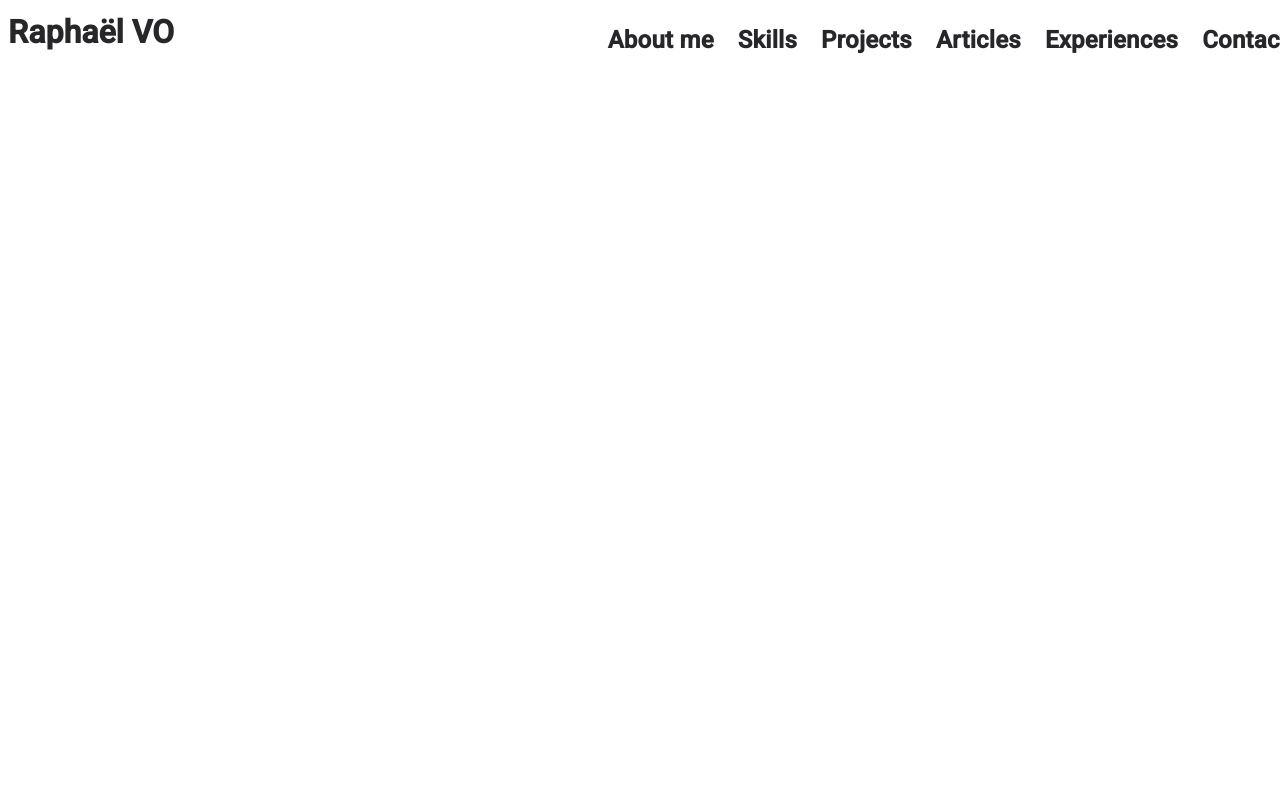
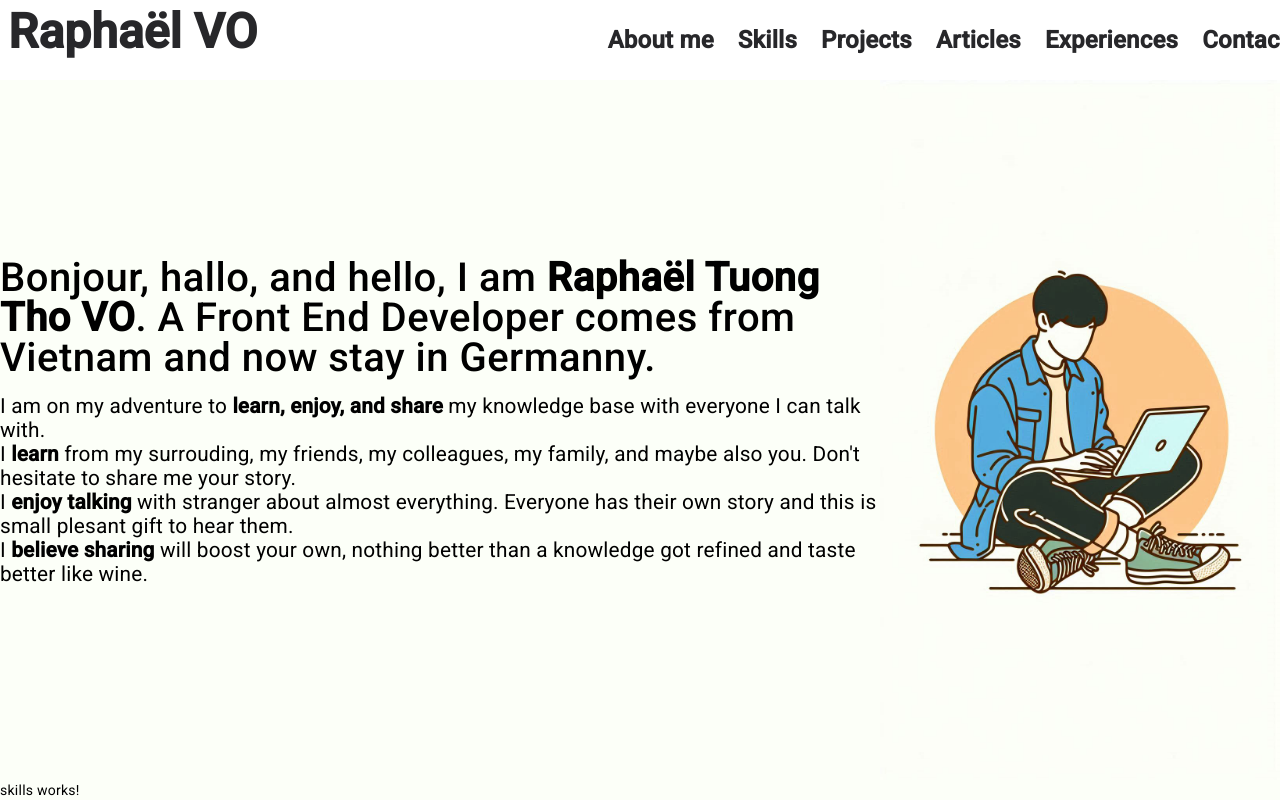
Before and after one commit to thovo/angular-landing-page-15, an Angular app: page / in a window 1280 px wide. Shown: the top 800 px of the page. Built offline with nearby package versions, Linux system fonts and the light colour scheme.

Commit message:
feat(hero): styling hero component, add new component

```diff
--- a/package.json
+++ b/package.json
@@ -36,6 +36,7 @@
     "karma-coverage": "~2.2.0",
     "karma-jasmine": "~5.1.0",
     "karma-jasmine-html-reporter": "~2.0.0",
+    "prettier": "3.3.3",
     "typescript": "~4.9.4"
   }
 }
--- a/src/app/app.component.html
+++ b/src/app/app.component.html
@@ -1 +1,9 @@
 <app-header></app-header>
+<app-hero></app-hero>
+<app-skills></app-skills>
+<app-experiences></app-experiences>
+<app-about-me></app-about-me>
+<app-projects></app-projects>
+<app-recommendations></app-recommendations>
+<app-contact></app-contact>
+<app-footer></app-footer>
--- a/src/app/components/header/header.component.scss
+++ b/src/app/components/header/header.component.scss
@@ -7,13 +7,10 @@ header {
   padding: 1rem 0.5rem;
 
   .container {
-    display: flex;
-    max-width: 1440px;
-    width: 100%;
     justify-content: space-between;
 
     h1 {
-      font-size: 2rem;
+      font-size: 3rem;
       font-weight: bold;
       color: var(--zinc-800);
     }
--- a/src/app/components/hero/hero.component.html
+++ b/src/app/components/hero/hero.component.html
@@ -1 +1,31 @@
-<p>hero works!</p>
+<div class="hero">
+  <div class="container">
+    <div class="text">
+      <h2>
+        Bonjour, hallo, and hello, I am <strong>Raphaël Tuong Tho VO</strong>. A
+        Front End Developer comes from Vietnam and now stay in Germanny.
+      </h2>
+      <h3>
+        <span>
+          I am on my adventure to <strong>learn, enjoy, and share</strong> my
+          knowledge base with everyone I can talk with.
+        </span>
+        <span>
+          I <strong>learn</strong> from my surrouding, my friends, my
+          colleagues, my family, and maybe also you. Don't hesitate to share me
+          your story.
+        </span>
+        <span>
+          I <strong>enjoy talking</strong> with stranger about almost
+          everything. Everyone has their own story and this is small plesant
+          gift to hear them.
+        </span>
+        <span>
+          I <strong>believe sharing</strong> will boost your own, nothing better
+          than a knowledge got refined and taste better like wine.
+        </span>
+      </h3>
+    </div>
+    <img alt="My self" src="/assets/images/hero.jpeg" />
+  </div>
+</div>
--- a/src/app/components/hero/hero.component.scss
+++ b/src/app/components/hero/hero.component.scss
@@ -0,0 +1,27 @@
+.hero {
+  width: 100%;
+  display: flex;
+  justify-content: center;
+
+  .container {
+    display: grid;
+    grid-template-columns: 1fr 400px;
+    align-items: center;
+  }
+
+  h2 {
+    font-size: 2.5rem;
+    line-height: 2.5rem;
+  }
+
+  h3 {
+    display: inline-flex;
+    flex-direction: column;
+    font-size: 1.3rem;
+    line-height: 1.5rem;
+  }
+
+  img {
+    width: 100%;
+  }
+}
--- /dev/null
+++ b/src/app/components/skills/skill/skill.component.html
@@ -0,0 +1,4 @@
+<div class="skill">
+  <h4 class="name"></h4>
+  <i></i>
+</div>
--- /dev/null
+++ b/src/app/components/skills/skill/skill.component.ts
@@ -0,0 +1,9 @@
+import { ChangeDetectionStrategy, Component } from '@angular/core';
+
+@Component({
+  selector: 'app-skill',
+  templateUrl: './skill.component.html',
+  styleUrls: ['./skill.component.scss'],
+  changeDetection: ChangeDetectionStrategy.OnPush,
+})
+export class SkillComponent {}
--- a/src/styles.scss
+++ b/src/styles.scss
@@ -3,6 +3,7 @@
 html, body {
   height: 100%;
   font-family: 'Sora', monospace;
+  background-color: #fcfff8;
 }
 
 body {
@@ -17,3 +18,9 @@ body {
   --zinc-100: #f4f4f5;
   --error: #ef4444;
 }
+
+.container {
+  display: flex;
+  max-width: 1440px;
+  width: 100%;
+}
```
Also changed, not shown: src/app/app.module.ts (+26 -12 lines), src/app/components/hero/hero.component.ts (+3 -5 lines), src/app/components/skills/skills.module.ts (+8 -11 lines), src/app/components/skills/skill/skill.component.scss (added), 2 other files (tests, documents, lock files or other folders).
